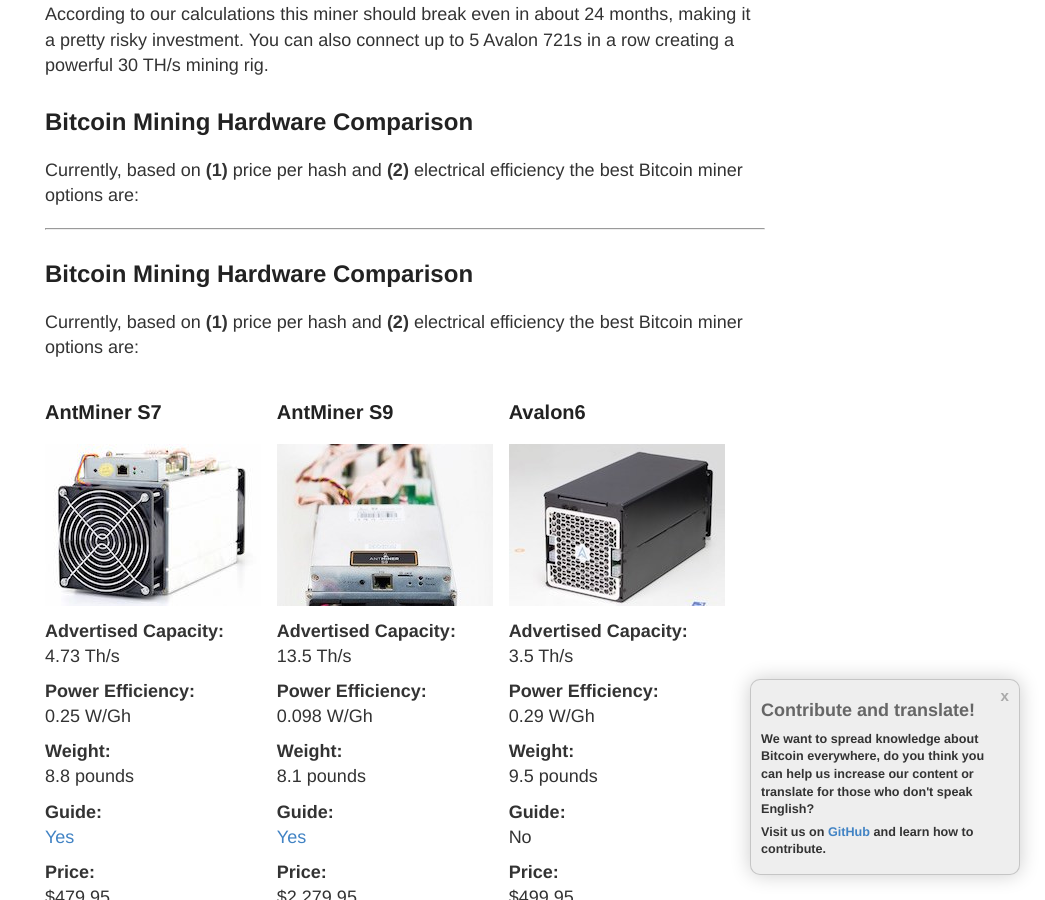
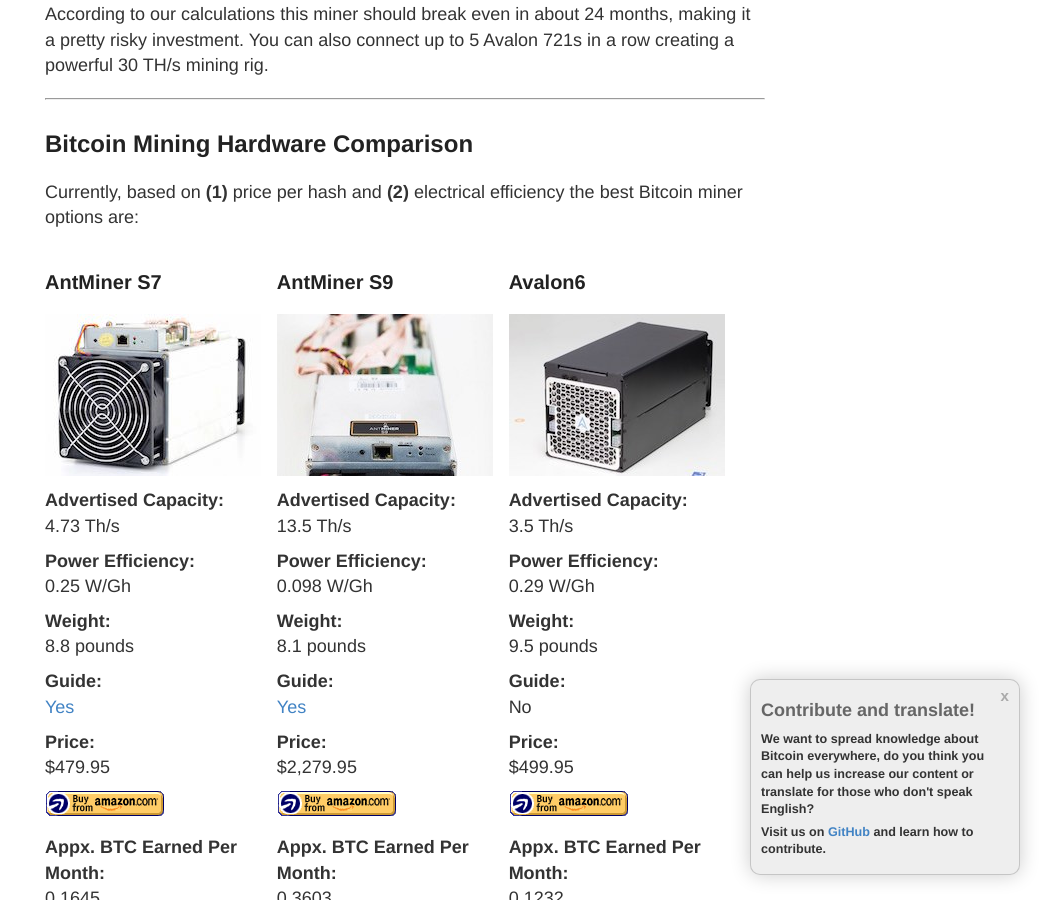
Before and after one commit to vesk4000/bm, a Jekyll site: the page built from _posts/2017-02-02-best-bitcoin-mining-hardware-for-2017.md, in a window 1280 px wide and 900 px high, scrolled down 2482 px. Shown: the whole window, without its empty margins (235-1280 px from the left). Built offline with Jekyll 4.4.1, drawn with Linux system fonts in a browser that asks for light colours; nearby versions of some CDN libraries; comment, search, counter and statistics services are not loaded.

Commit message:
Update 2017-02-02-best-bitcoin-mining-hardware-for-2017.md

```diff
--- a/_posts/2017-02-02-best-bitcoin-mining-hardware-for-2017.md
+++ b/_posts/2017-02-02-best-bitcoin-mining-hardware-for-2017.md
@@ -51,10 +51,6 @@ published: true
 
 <p>According to our calculations this miner should break even in about 24 months, making it a pretty risky investment. You can also connect up to 5 Avalon 721s in a row creating a powerful 30 TH/s mining rig.</p>
 
-<h2>Bitcoin Mining Hardware Comparison</h2>
-
-<p>Currently, based on <b>(1)</b> price per hash and <b>(2)</b> electrical efficiency the best Bitcoin miner options are:</p>
-
 <hr id="hwc" style="width: 100%; margin: 20px 0; color: #eee;" />
 
 <h2>Bitcoin Mining Hardware Comparison</h2>
```
